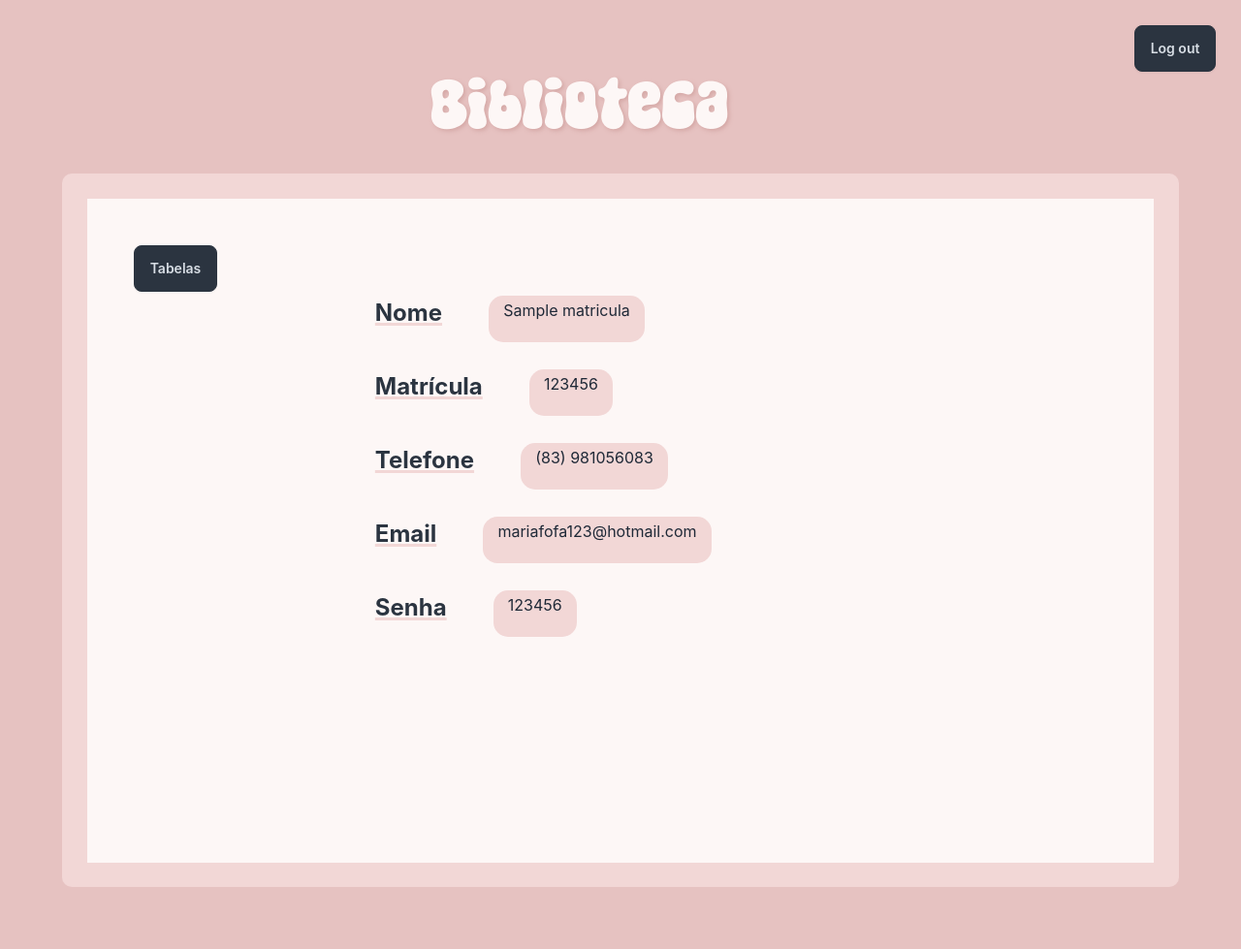
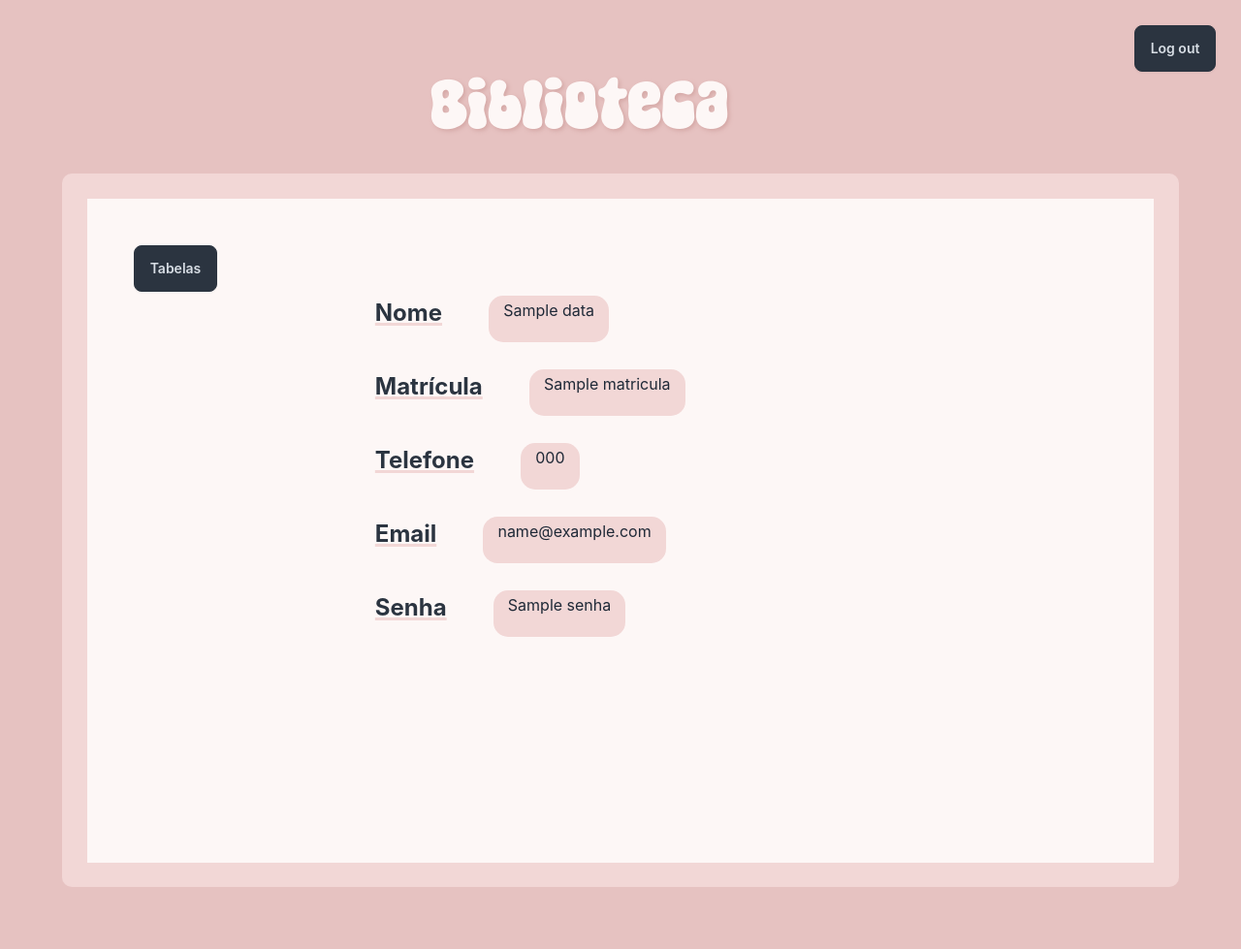
Before and after one commit to biabcaval/data_base_lib, a Flask app: template library-flask-simples/templates/tela_aluno.html in a window 1280 px wide. Shown: the whole page at 97% size. Run offline with Flask 3, Linux system fonts and the light colour scheme; the template is opened without the code that fills it: most values are stand-ins (such as "Sample title", 1, 10 or a date in 2020); some libraries are stand-ins or nearby versions; some web fonts are replaced.

Commit message:
tudo certo. só logout que ta dando errado

```diff
--- a/library-flask-simples/alunos.py
+++ b/library-flask-simples/alunos.py
@@ -23,8 +23,6 @@ conn = get_db()
 @alunos_routes.route('/', methods=['GET'])
 def exibir_tela_aluno():
 
-    '''logica: toda vez q ele entrar na tela de aluno,
-    ele vai checar se tem algum empréstimo em atraso para aplicar multa'''
     cursor = conn.cursor(dictionary=True)
     query = 'SELECT * FROM alunos WHERE matricula = %s'
     matricula = session.get('matricula')
--- a/library-flask-simples/templates/tela_aluno.html
+++ b/library-flask-simples/templates/tela_aluno.html
@@ -54,24 +54,38 @@
         </div>
 
         <div class="infos_aluno">
-          {% for aluno in data %}
-        <div class="bg-labels" ><h2 style="font-size: 1.5rem;">Nome</h2>
-          <div class="dados_exibir" style="background-color: #F2D7D6;"><p>{{ aluno.matricula }}</p></div>
+          <div class="bg-labels">
+            <h2 style="font-size: 1.5rem;">Nome</h2>
+            <div class="dados_exibir" style="background-color: #F2D7D6;">
+              <p>{{ data.nome }}</p>
+            </div>
+          </div>
+          <div class="bg-labels">
+            <h2 style="font-size: 1.5rem;">Matrícula</h2>
+            <div class="dados_exibir" style="background-color: #F2D7D6;">
+              <p>{{ data.matricula }}</p>
+            </div>
+          </div>
+          <div class="bg-labels">
+            <h2 style="font-size: 1.5rem;">Telefone</h2>
+            <div class="dados_exibir" style="background-color: #F2D7D6;">
+              <p>{{ data.telefone }}</p>
+            </div>
+          </div>
+          <div class="bg-labels">
+            <h2 style="font-size: 1.5rem;">Email</h2>
+            <div class="dados_exibir" style="background-color: #F2D7D6;">
+              <p>{{ data.email }}</p>
+            </div>
+          </div>
+          <div class="bg-labels">
+            <h2 style="font-size: 1.5rem;">Senha</h2>
+            <div class="dados_exibir" style="background-color: #F2D7D6;">
+              <p>{{ data.senha }}</p>
+            </div>
+          </div>
         </div>
-        <div class="bg-labels"><h2 style="font-size: 1.5rem;">Matrícula</h2>
-          <div class="dados_exibir" style="background-color: #F2D7D6;"><p>123456</p></div>
-        </div>
-        <div class="bg-labels"><h2 style="font-size: 1.5rem;">Telefone</h2>
-          <div class="dados_exibir" style="background-color: #F2D7D6;"><p>(83) 981056083</p></div>
-        </div>
-        <div class="bg-labels"><h2 style="font-size: 1.5rem;">Email</h2>
-          <div class="dados_exibir" style="background-color: #F2D7D6;"><p>mariafofa123@hotmail.com</p></div>
-        </div>
-        <div class="bg-labels"><h2 style="font-size: 1.5rem;">Senha</h2>
-          <div class="dados_exibir" style="background-color: #F2D7D6;"><p>123456</p></div>
-        </div>
-        {% endfor %}
-        </div>
+
 
 
       </div>
```
